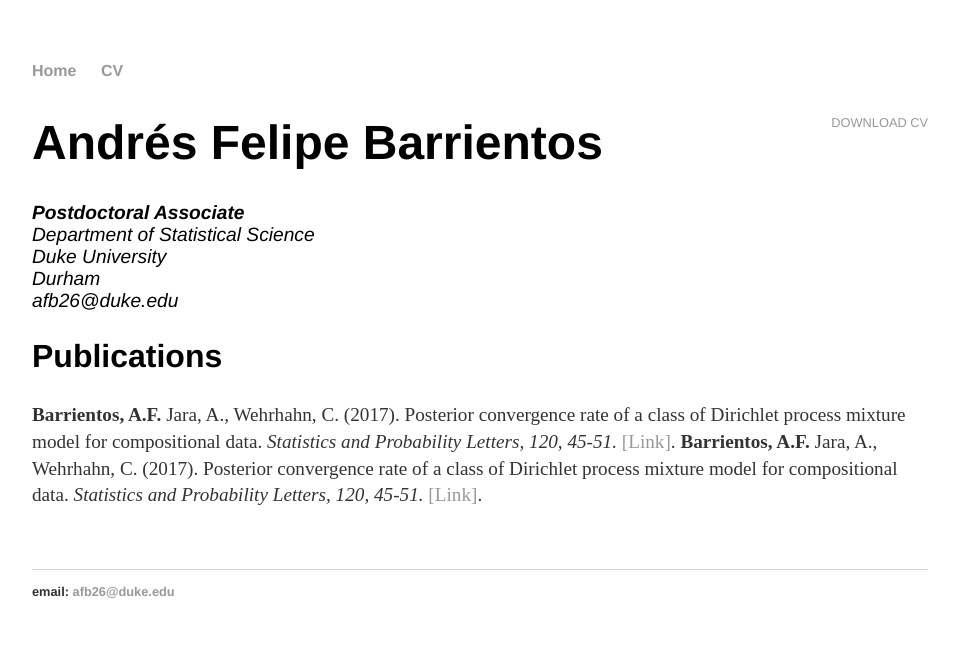
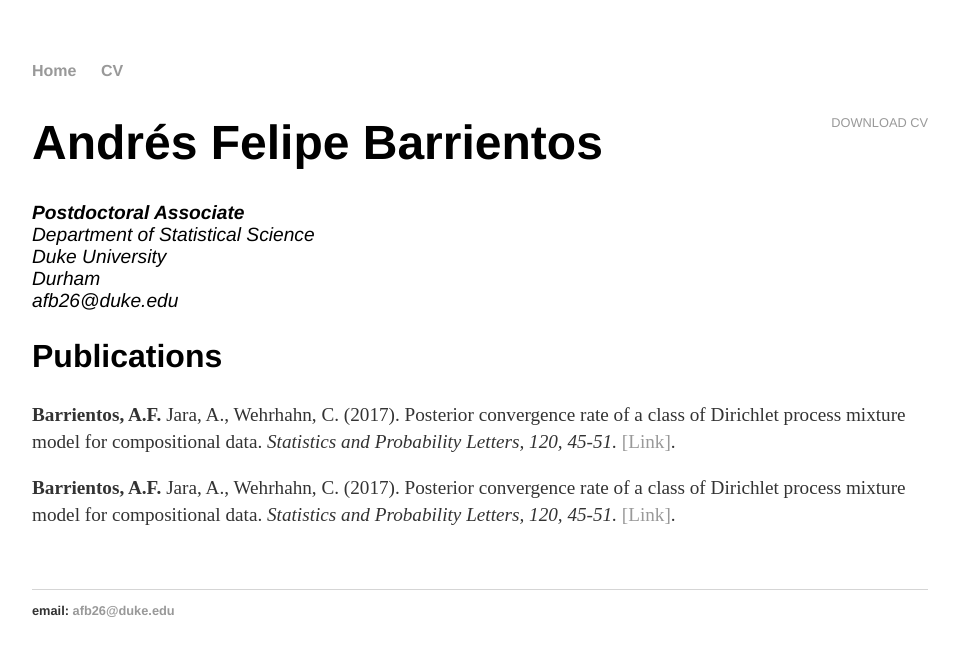
Before and after one commit to anfebar/anfebar.github.io, a Jekyll site: the page built from cv/index.html, in a window 1280 px wide. Shown: the top 656 px of the page, without its empty margins (160-1118 px from the left). Built offline with Jekyll 4.4.1, drawn with Linux system fonts in a browser that asks for light colours.

```diff
--- a/cv/index.html
+++ b/cv/index.html
@@ -22,7 +22,7 @@ title: Andrés F. Barrientos
 						<em>Statistics and Probability Letters, 120, 45-51.</em>
 							<a href="http://www.sciencedirect.com/science/article/pii/S0167715215300730">[Link]</a>.
 
-					<strong>Barrientos, A.F.</strong>  Jara, A., Wehrhahn, C. (2017).
+					<p><strong>Barrientos, A.F.</strong>  Jara, A., Wehrhahn, C. (2017).
 						Posterior convergence rate of a class of Dirichlet process mixture model for compositional data.
 						<em>Statistics and Probability Letters, 120, 45-51.</em>
 							<a href="http://www.sciencedirect.com/science/article/pii/S0167715215300730">[Link]</a>.
```
